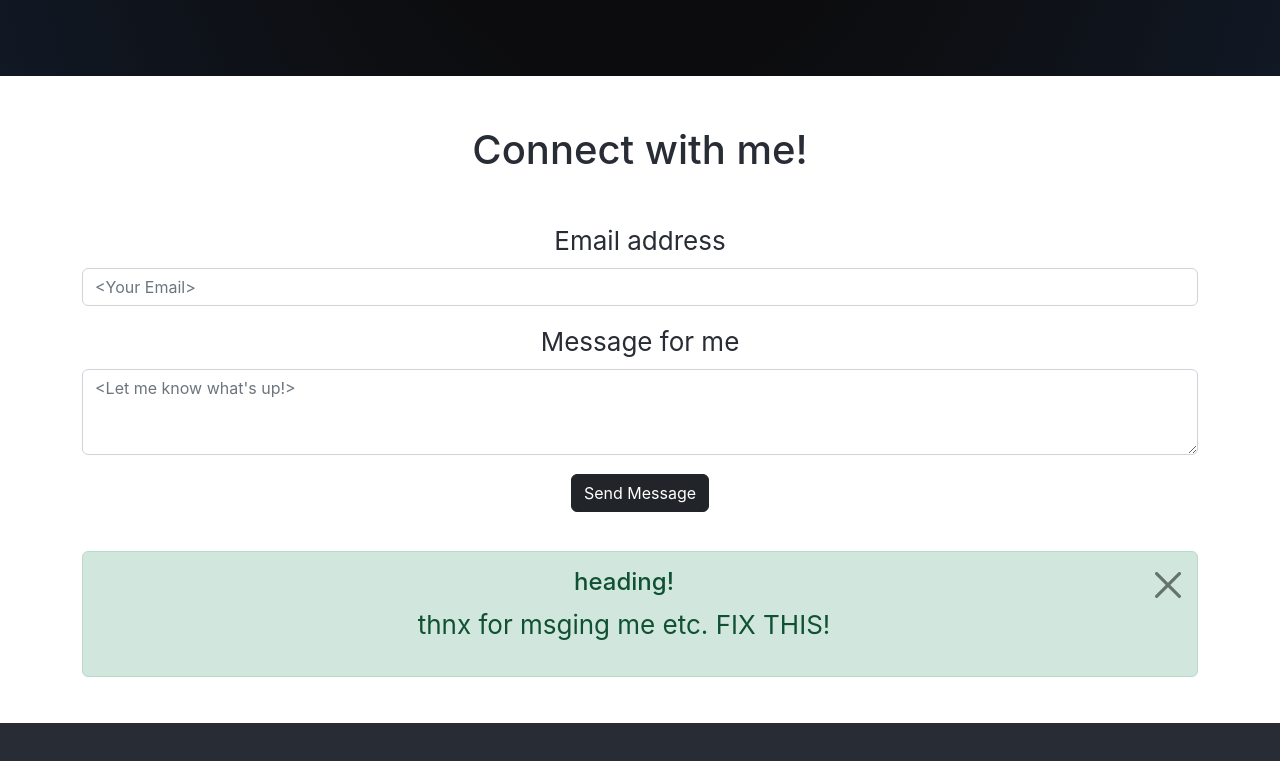
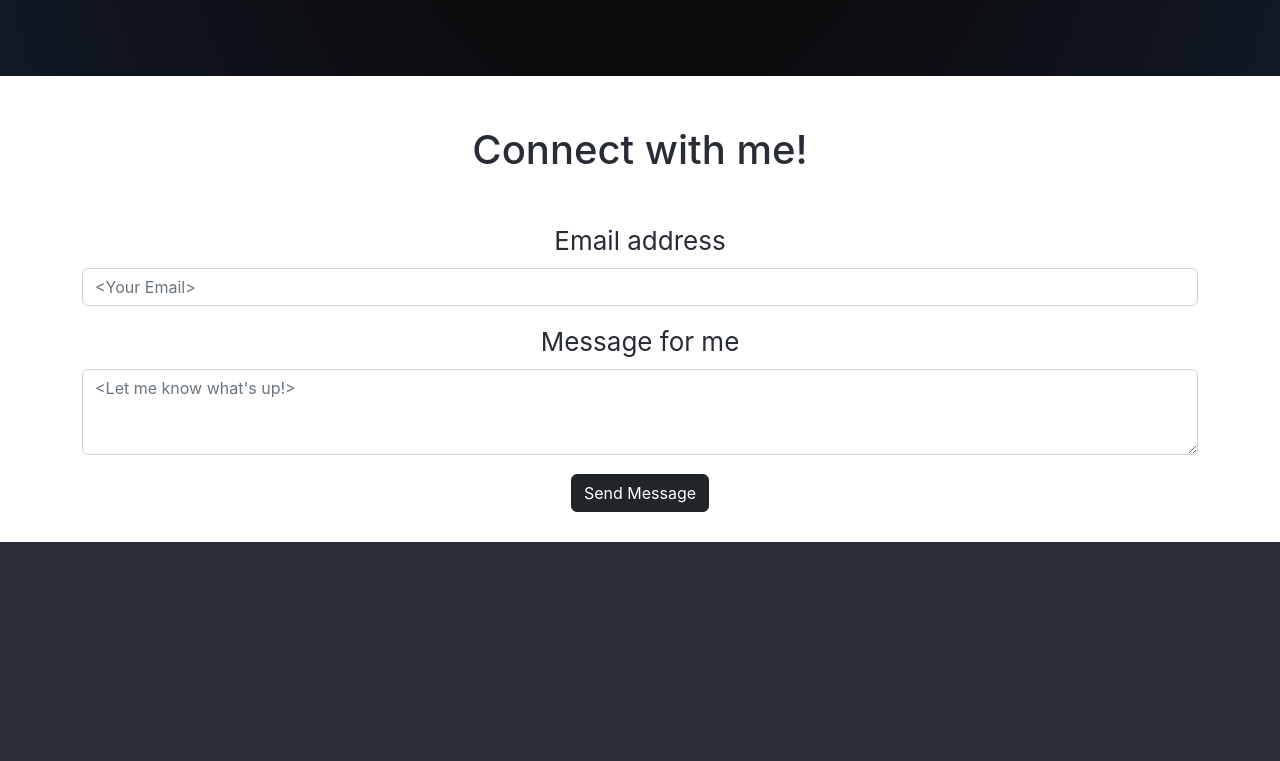
Before and after one commit to krish1000/krish1000.github.io, a React (Create React App) app in the folder portfolio-app/: page / in a window 1280 px wide. Shown: the part 3479-4240 px from the top of the page. After the commit the page ends 4071 px from the top, so only its background shows below. Built offline with nearby package versions, Linux system fonts and the light colour scheme; grey boxes are pictures that could not be loaded.

Commit message:
Contact component fixed
Alerts and async loading button works now

```diff
--- a/portfolio-app/src/sections/contact.jsx
+++ b/portfolio-app/src/sections/contact.jsx
@@ -33,25 +33,29 @@ export const ContactForm = () => {
     e.preventDefault();
 
     console.log(e);
-    emailjs.sendForm;
+    emailjs
+      .sendForm(
         process.env.REACT_APP_SERVICE_KEY, //service
         process.env.REACT_APP_TEMPLATE_KEY, //template
         form.current,
-      process.env
-        .REACT_APP_API_KEY //pbk
-        ()
+        process.env.REACT_APP_API_KEY //pbk
+      )
       .then(
         (result) => {
-            console.log("WWWWWWWWWWWWWWWW");
+          // console.log("WWWWWWWWWWWWWWWW");
           console.log(result.text); //returns "OK"
+          setTimeout(() => {
             setLoading(false);
             setShowAlert(true);
+          }, 750);
         },
         (error) => {
-            console.log("LLLLLLLLLLLLLLLL");
+          // console.log("LLLLLLLLLLLLLLLL");
           console.log(error.text);
+          setTimeout(() => {
             setLoading(false);
             setShowAlert(true);
+          }, 750);
         }
       );
   };
@@ -107,17 +111,17 @@ export const ContactForm = () => {
 
       {(() => {
         console.log(showAlert);
-        if (!showAlert) {
+        if (showAlert) {
           return (
             <div>
               <br />
               <Alert
                 variant="success"
-                onClose={() => setShowAlert(true)}
+                onClose={() => setShowAlert(false)}
                 dismissible
               >
-                <Alert.Heading>heading!</Alert.Heading>
-                <p>thnx for msging me etc. FIX THIS!</p>
+                <Alert.Heading>Thank you for contacting me.</Alert.Heading>
+                <p>I will respond to you soon!</p>
               </Alert>
             </div>
           );
```
Lines whose indentation alone changed are shown as unchanged.
